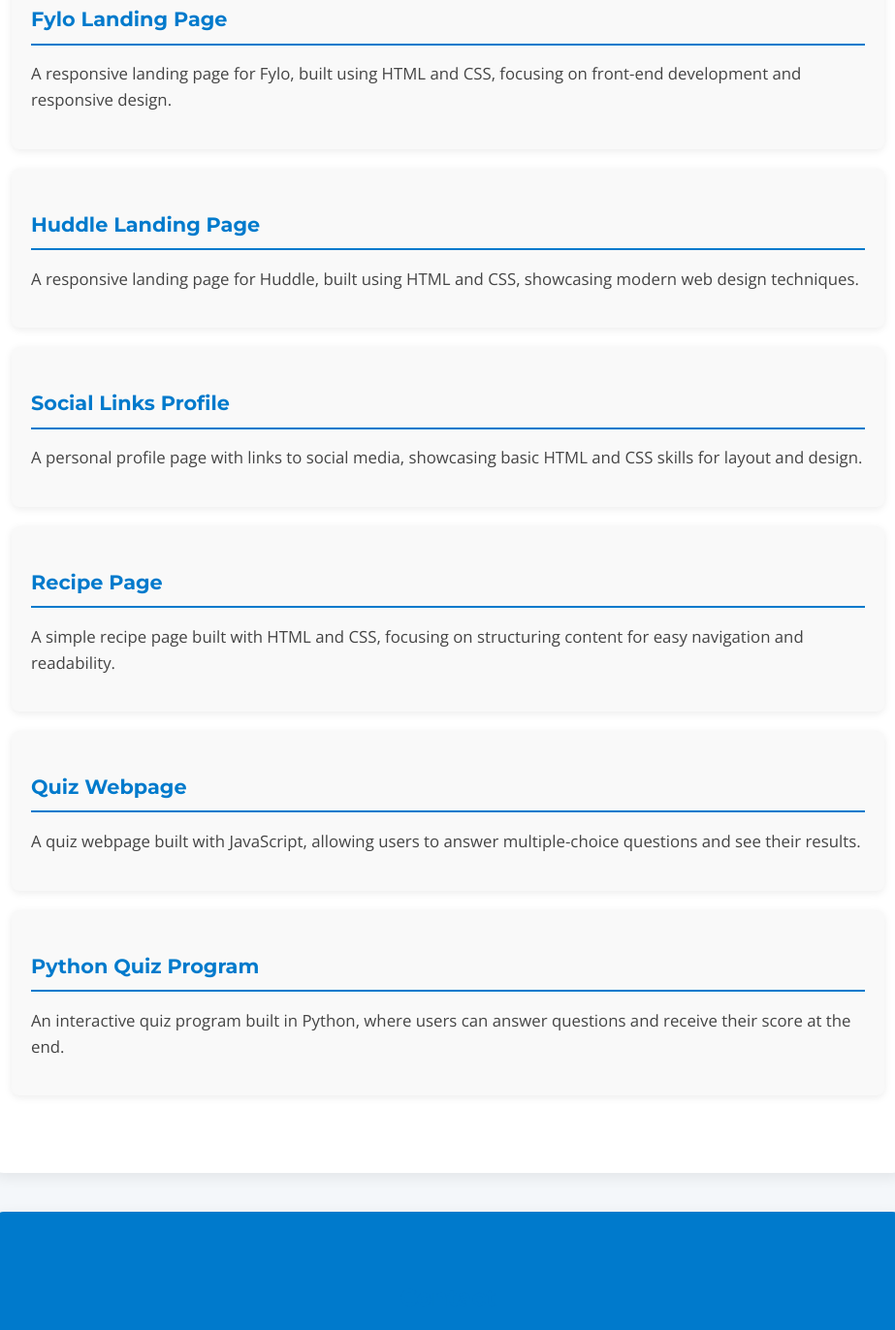
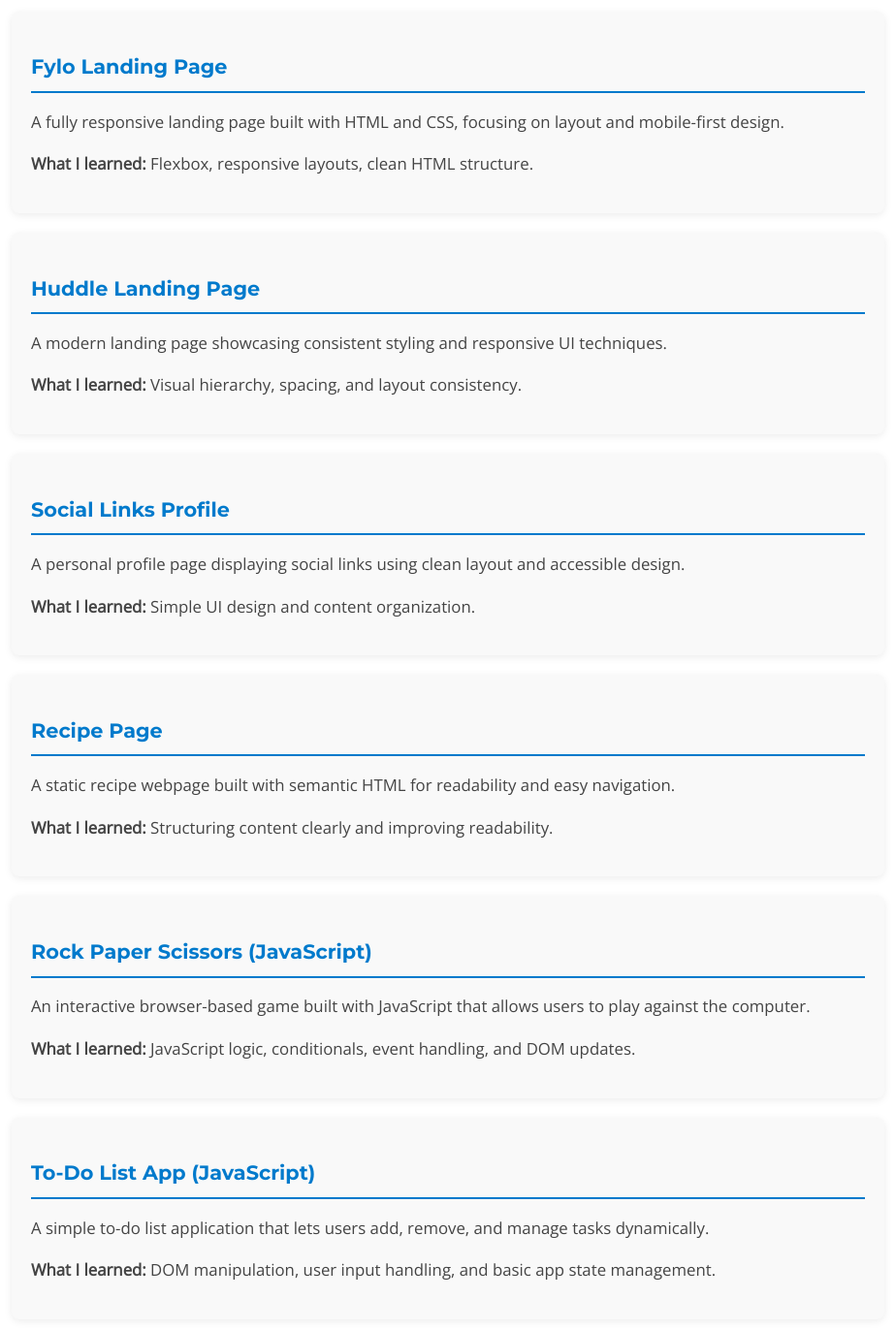
Before and after one commit to LukeMmanyi/Portfolio, a plain HTML site: page index.html in a window 1280 px wide. Shown: the part 1973-3345 px from the top of the page at 97% size, without its empty margins (178-1101 px from the left). Drawn offline with nearby package versions, Linux system fonts and the light colour scheme.

Commit message:
Revise skills and projects sections in index.html
Updated skills and projects sections with new content and descriptions.

```diff
--- a/index.html
+++ b/index.html
@@ -34,39 +34,68 @@
   <section id="skills">
     <h2>Skills</h2>
     <ul>
-      <li><strong>Languages:</strong> HTML, CSS, JavaScript, Python, Java</li>
+      <li><strong>Frontend:</strong> HTML5, CSS3 (Flexbox, Responsive Design), JavaScript (DOM manipulation, basic logic)</li>
+  <li><strong>Programming:</strong> Java, Python, C++ (basic)</li>
   <li><strong>Tools:</strong> Git, GitHub</li>
-      <li><strong>Other:</strong> Problem-solving, Responsive Design, Collaboration</li>
+  <li><strong>Core Strengths:</strong> Problem-solving, logical thinking, continuous learning</li>
+
     </ul>
   </section>
 
   <section id="projects">
   <h2>My Projects</h2>
+
   <div class="project-card">
     <h3>Fylo Landing Page</h3>
-      <p>A responsive landing page for Fylo, built using HTML and CSS, focusing on front-end development and responsive design.</p>
+    <p>
+      A fully responsive landing page built with HTML and CSS, focusing on layout and mobile-first design.
+    </p>
+    <p><strong>What I learned:</strong> Flexbox, responsive layouts, clean HTML structure.</p>
   </div>
+
   <div class="project-card">
     <h3>Huddle Landing Page</h3>
-      <p>A responsive landing page for Huddle, built using HTML and CSS, showcasing modern web design techniques.</p>
+    <p>
+      A modern landing page showcasing consistent styling and responsive UI techniques.
+    </p>
+    <p><strong>What I learned:</strong> Visual hierarchy, spacing, and layout consistency.</p>
   </div>
+
   <div class="project-card">
     <h3>Social Links Profile</h3>
-      <p>A personal profile page with links to social media, showcasing basic HTML and CSS skills for layout and design.</p>
+    <p>
+      A personal profile page displaying social links using clean layout and accessible design.
+    </p>
+    <p><strong>What I learned:</strong> Simple UI design and content organization.</p>
   </div>
+
   <div class="project-card">
     <h3>Recipe Page</h3>
-      <p>A simple recipe page built with HTML and CSS, focusing on structuring content for easy navigation and readability.</p>
+    <p>
+      A static recipe webpage built with semantic HTML for readability and easy navigation.
+    </p>
+    <p><strong>What I learned:</strong> Structuring content clearly and improving readability.</p>
   </div>
+
   <div class="project-card">
-      <h3>Quiz Webpage</h3>
-      <p>A quiz webpage built with JavaScript, allowing users to answer multiple-choice questions and see their results.</p>
+    <h3>Rock Paper Scissors (JavaScript)</h3>
+    <p>
+      An interactive browser-based game built with JavaScript that allows users to play against the computer.
+    </p>
+    <p><strong>What I learned:</strong> JavaScript logic, conditionals, event handling, and DOM updates.</p>
   </div>
+
   <div class="project-card">
-      <h3>Python Quiz Program</h3>
-      <p>An interactive quiz program built in Python, where users can answer questions and receive their score at the end.</p>
+    <h3>To-Do List App (JavaScript)</h3>
+    <p>
+      A simple to-do list application that lets users add, remove, and manage tasks dynamically.
+    </p>
+    <p><strong>What I learned:</strong> DOM manipulation, user input handling, and basic app state management.</p>
   </div>
 </section>
+
+
+
 
   <section id="contact">
     <h2>Contact</h2>
```
Lines whose indentation alone changed are shown as unchanged.
